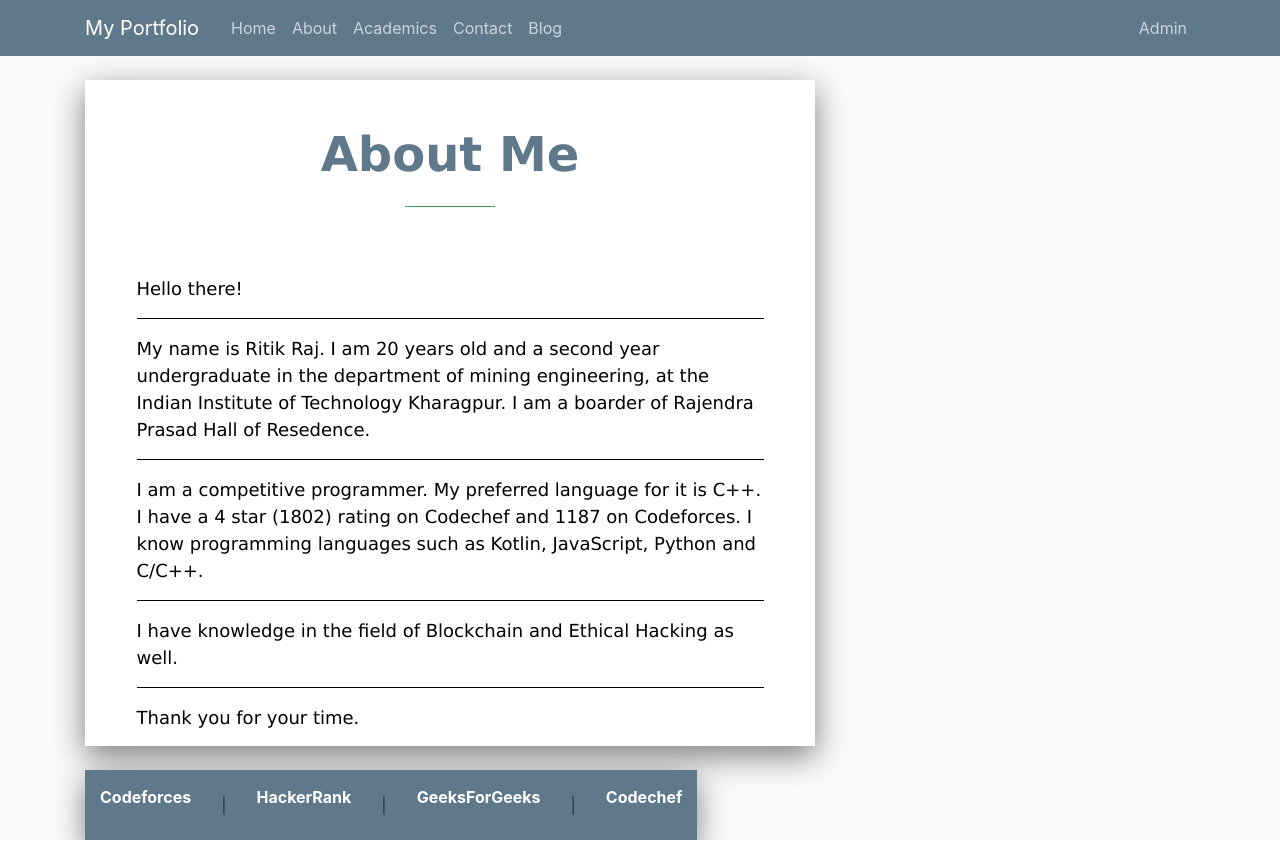
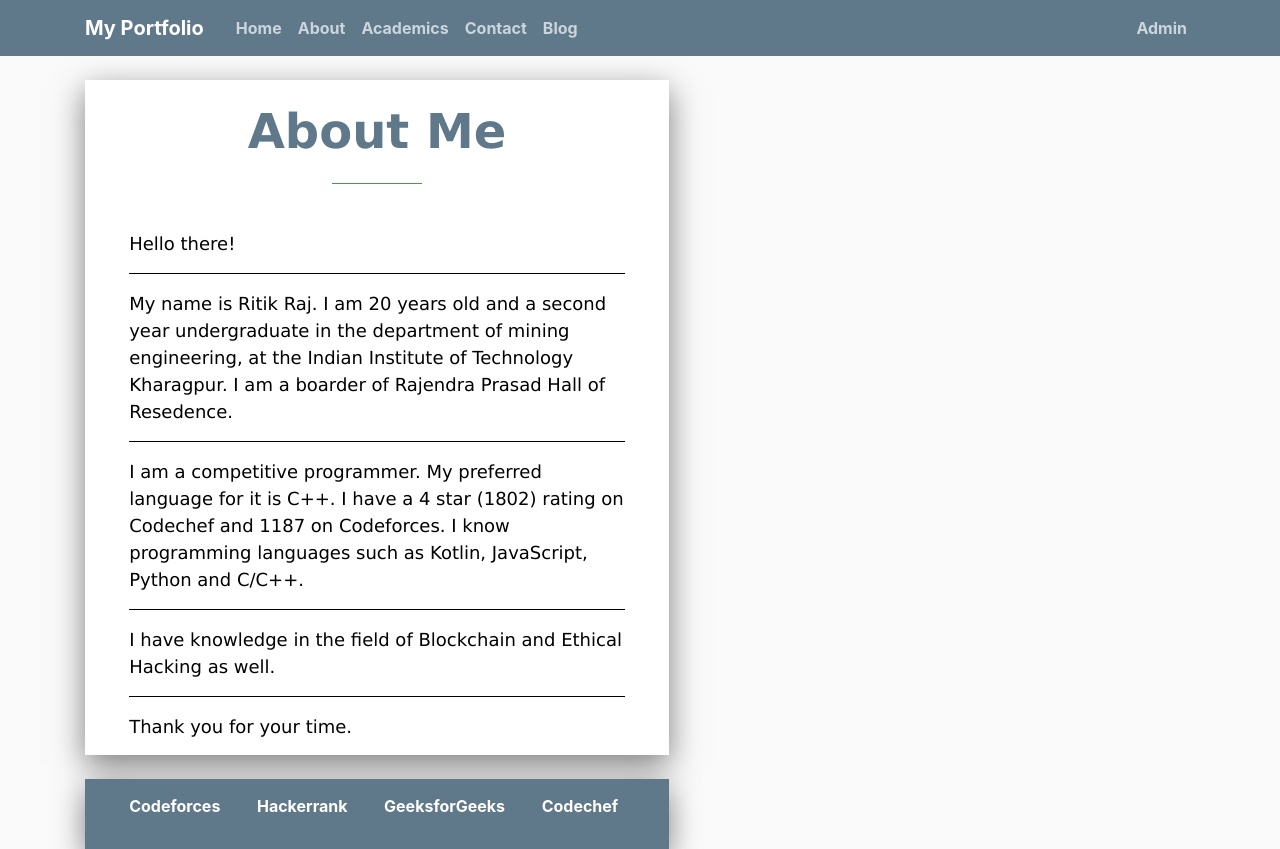
Before and after one commit to ritikraj26/Django_Project, a Django app: page /about/ in a window 1280 px wide. Run offline with Django 4.2, Linux system fonts and the light colour scheme; some libraries are stand-ins or nearby versions.

Commit message:
Pre Final Commit

```diff
--- a/myPortfolio/templates/myPortfolio/about.html
+++ b/myPortfolio/templates/myPortfolio/about.html
@@ -6,7 +6,7 @@
   }
   .myTransition {
     width: 80%;
-    transition: width 2s, height 4s;
+    transition: width 1s, height 2s;
   }
 
   .myTransition:hover {
@@ -32,12 +32,13 @@
 
   }
 </style>
+  <div class="myTransition">
   <table border="0" width="100%" cellpadding="0" cellspacing="0" bgcolor="white" class="myCard">
     <tr>
       <td>
         <table border="0" cellpadding="15" cellspacing="0" width="90%" align="center">
           <tr>
-            <td height="180" align="center" valign="middle" colspan="2">
+            <td align="center" valign="middle"=>
               <font face="Verdana" size="7" color="#5f788a"><b>About Me</b>
               </font>
               <hr color="#4CAF50" width="90">
@@ -60,9 +61,11 @@
       </td>
     </tr>
   </table>
+  </div>
   <br>
   <div class="myTransition">
-  <table id="footer" border="0" width="100%" cellpadding="0" cellspacing="0" bgcolor="#5f788a" class="myCard">
+    <div class="myCard">
+      <table id="footer" border="0" width="100%" cellpadding="0" cellspacing="0" bgcolor="#5f788a">
         <tr>
           <td>
             <table border="0" cellpadding="15" cellspacing="0" width="90%" align="center">
@@ -71,22 +74,13 @@
                   <a href="https://codeforces.com/profile/_ritik" style="text-decoration:none"><b><p style="color:white">Codeforces</p></b>
                   </a>
                 </td>
-            <td>
-               |
+                <td width="13%" valign="top">
+                  <a href="https://www.hackerrank.com/ritik_26" style="text-decoration:none"><b><p style="color:white">Hackerrank</p></b>
+                  </a>
                 </td>
                 <td width="13%" valign="top">
-              <a href="https://www.hackerrank.com/ritik_26" style="text-decoration:none"><b><p style="color:white">HackerRank</p></b>
+                  <a href="https://auth.geeksforgeeks.org/user/ritikraj26/profile" style="text-decoration:none"><b><p style="color:white">GeeksforGeeks</p></b>
                   </a>
-            </td>
-            <td>
-                |
-            </td>
-            <td width="13%" valign="top">
-              <a href="https://auth.geeksforgeeks.org/user/ritikraj26/profile" style="text-decoration:none"><b><p style="color:white">GeeksForGeeks</p></b>
-              </a>
-            </td>
-            <td>
-                |
                 </td>
                 <td width="13%" valign="top">
                   <a href="https://www.codechef.com/users/retr0_26" style="text-decoration:none"><b><p style="color:white">Codechef</p></b>
@@ -98,6 +92,7 @@
         </tr>
       </table>
     </div>
+</div>
   <!-- Add icon library -->
   <link rel="stylesheet" href="https://cdnjs.cloudflare.com/ajax/libs/font-awesome/4.7.0/css/font-awesome.min.css">
 
--- a/myPortfolio/templates/myPortfolio/base.html
+++ b/myPortfolio/templates/myPortfolio/base.html
@@ -16,20 +16,20 @@
     <header class="site-header">
       <nav class="navbar navbar-expand-md navbar-dark bg-steel fixed-top">
         <div class="container">
-          <a class="navbar-brand mr-4" href="/">My Portfolio</a>
+          <a class="navbar-brand mr-4" href="/"><b>My Portfolio</b></a>
           <button class="navbar-toggler" type="button" data-toggle="collapse" data-target="#navbarToggle" aria-controls="navbarToggle" aria-expanded="false" aria-label="Toggle navigation">
           <span class="navbar-toggler-icon"></span>
           </button>
           <div class="collapse navbar-collapse" id="navbarToggle">
             <div class="navbar-nav mr-auto">
-              <a class="nav-item nav-link" href="/">Home</a>
-              <a class="nav-item nav-link" href="/about/">About</a>
-              <a class="nav-item nav-link" href="/academics/">Academics</a>
-              <a class="nav-item nav-link" href="/contact/">Contact</a>
-              <a class="nav-item nav-link" href="/blogs/">Blog</a>
+              <a class="nav-item nav-link" href="/"><b>Home</b></a>
+              <a class="nav-item nav-link" href="/about/"><b>About</b></a>
+              <a class="nav-item nav-link" href="/academics/"><b>Academics</b></a>
+              <a class="nav-item nav-link" href="/contact/"><b>Contact</b></a>
+              <a class="nav-item nav-link" href="/blogs/"><b>Blog</b></a>
             </div>
             <div class="navbar-nav">
-              <a class="nav-item nav-link" href="/admin/">Admin</a>
+              <a class="nav-item nav-link" href="/admin/"><b>Admin</b></a>
 
             </div>
           </div>
--- a/myPortfolio/templates/myPortfolio/blogs.html
+++ b/myPortfolio/templates/myPortfolio/blogs.html
@@ -7,7 +7,7 @@
   .myTransition {
   width: 60%;
   height: 150px;
-  transition: width 2s, height 4s;
+  transition: width 1s, height 2s;
 }
 
 .myTransition:hover {
--- a/myPortfolio/templates/myPortfolio/contact.html
+++ b/myPortfolio/templates/myPortfolio/contact.html
@@ -30,7 +30,7 @@ background-color: black;
 }
 .myTransition {
   width: 500px;
-  transition: width 2s, height 4s;
+  transition: width 1s, height 2s;
 }
 
 .myTransition:hover {
```
Also changed, not shown: myPortfolio/templates/myPortfolio/home.html (+102 -5 lines), myPortfolio/templates/myPortfolio/academics.html (indentation only). Lines whose indentation alone changed are shown as unchanged.
